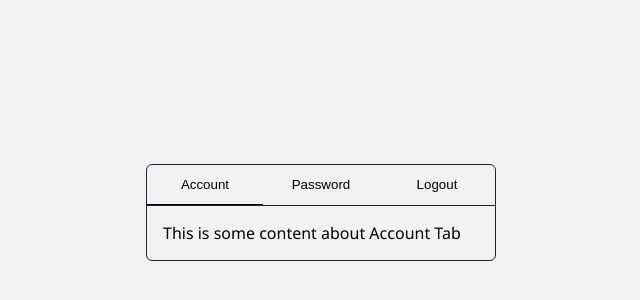
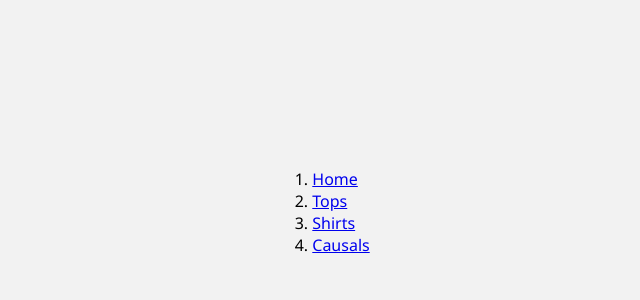
Before and after one commit to eha49/compies, a React (Vite) app: page / in a window 1280 px wide. Shown: the part 188-488 px from the top of the page, without its empty margins (319-959 px from the left). Built offline with nearby package versions, Linux system fonts and the light colour scheme.

Commit message:
initialized the breadcrumb component

```diff
--- a/src/App.jsx
+++ b/src/App.jsx
@@ -3,7 +3,11 @@
 // import LoginForm from "./components/Modal/LoginForm";
 // import Modal from "./components/Modal/Modal";
 // import RadioGroup from "./components/RadioGroup/RadioGroup";
-import Tabs from "./components/Tabs/Tabs";
+// import Tabs from "./components/Tabs/Tabs";
+import {
+  Breadcrumbs,
+  Crumbs,
+} from "./components/Breadcrumbs/Breadcrumbs";
 import { styled, createGlobalStyle } from "styled-components";
 import { COLORS, VALID_LANGUAGES } from "./components/constants";
 
@@ -29,7 +33,7 @@ function App() {
         groupItems={VALID_LANGUAGES}
         itemName="current-language"
       /> */}
-      <Tabs>
+      {/* <Tabs>
         <Tabs.List>
           <Tabs.Trigger value="tab1">Account</Tabs.Trigger>
           <Tabs.Trigger value="tab2">Password</Tabs.Trigger>
@@ -44,7 +48,13 @@ function App() {
         <Tabs.Content value="tab3">
           <div>This is some content about Logout Tab</div>
         </Tabs.Content>
-      </Tabs>
+      </Tabs> */}
+      <Breadcrumbs>
+        <Crumbs href="/">Home</Crumbs>
+        <Crumbs href="/tops">Tops</Crumbs>
+        <Crumbs href="/tops/shirts">Shirts</Crumbs>
+        <Crumbs href="/tops/shirts/casuals">Causals</Crumbs>
+      </Breadcrumbs>
 
       <GlobalStyles />
     </>
--- /dev/null
+++ b/src/components/Breadcrumbs/Breadcrumbs.jsx
@@ -0,0 +1,19 @@
+import styled from "styled-components";
+
+function Breadcrumbs({ children }) {
+  return (
+    <nav aria-label="Breadcrumb">
+      <ol>{children}</ol>
+    </nav>
+  );
+}
+
+function Crumbs({ href, children }) {
+  return (
+    <li>
+      <a href={href}>{children}</a>
+    </li>
+  );
+}
+
+export { Breadcrumbs, Crumbs };
```
